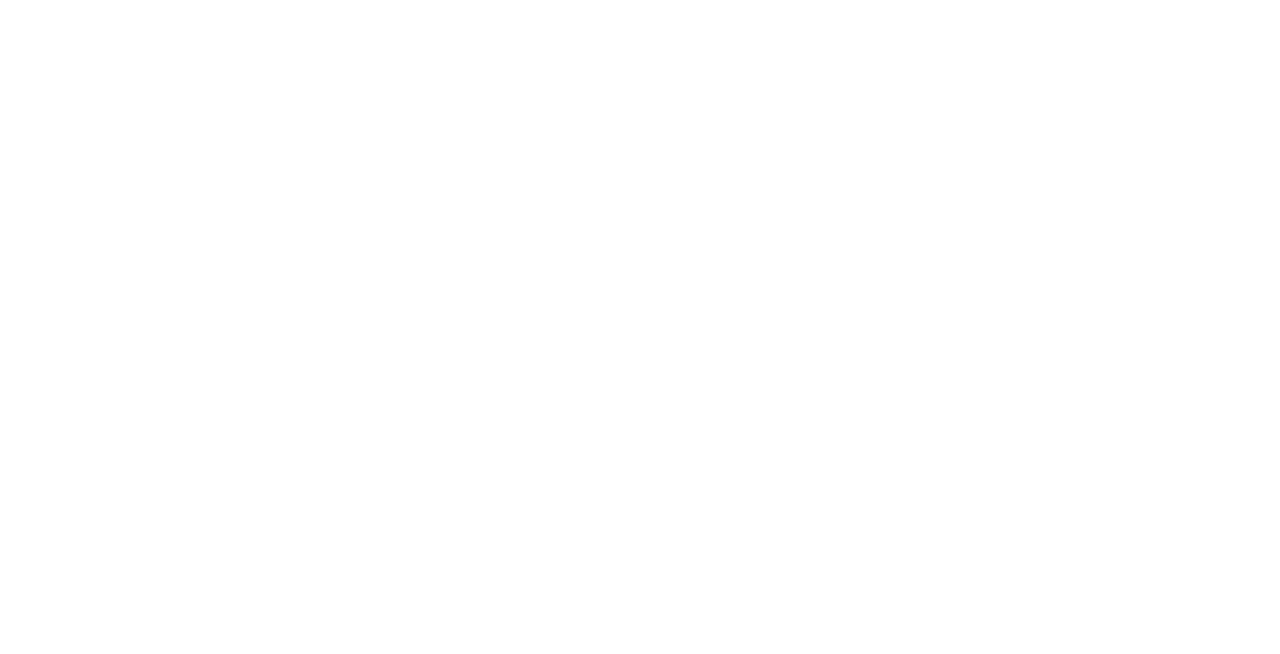
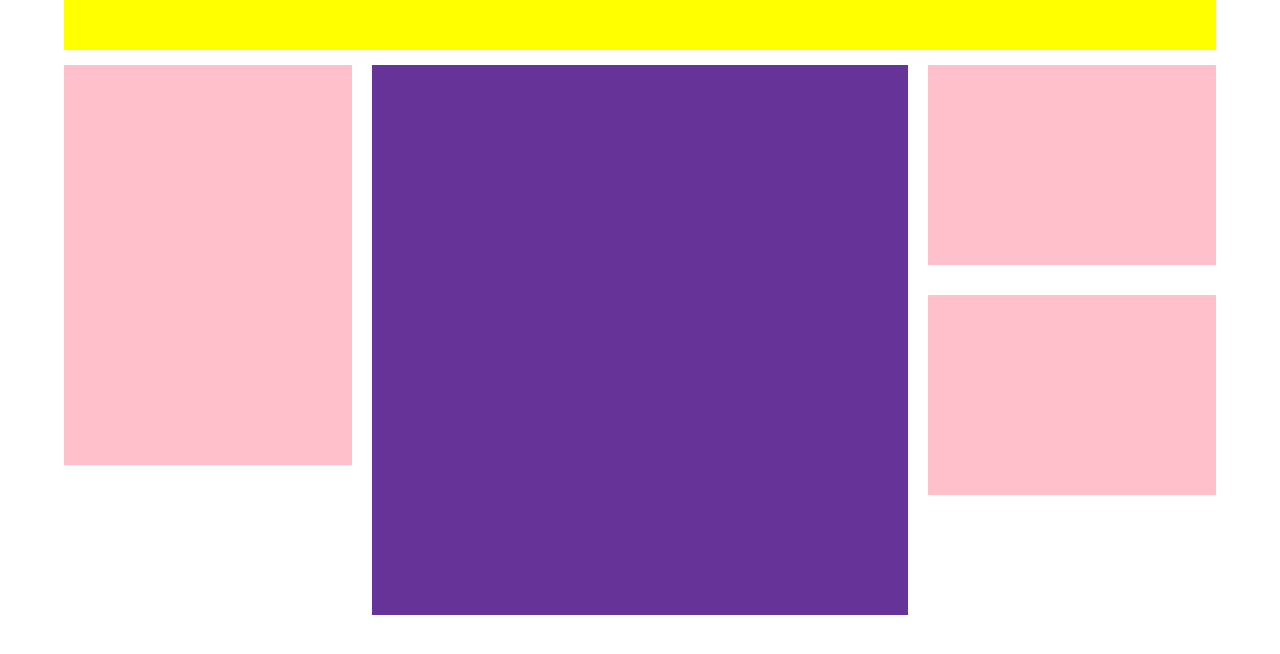
Before and after one commit to AlessandroDico/htmlcss-struttura-wp, a plain HTML site: page index.html in a window 1280 px wide. Drawn offline with Linux system fonts and the light colour scheme.

Commit message:
posizionamento header e copro centrale

```diff
--- a/index.html
+++ b/index.html
@@ -6,16 +6,20 @@
         <link rel="stylesheet" href="style.css">
     </head>
     <body>
-        <header></header>
-
-        <main>
-            <aside class="aside aside-left"></aside>
-            <div class="aside aside-center"></div>
-            <aside class="aside aside-right"></aside>
-            <aside class="aside aside-right-bottom"></aside>
-        </main>
-
-        <footer></footer>
+    <!-- inizio struttura generale -->
+        <div class="container">
+        <!-- testata -->
+            <header></header>
+        <!-- corpo centrale -->
+            <main class="main-content">
+                <aside class="content aside-left"></aside>
+                <div class="content content-center"></div>
+                <aside class="content aside-right"></aside>
+                <aside class="content aside-right-bottom"></aside>
+            </main>
+        <!-- footer -->
+            <footer></footer>
+        </div>
 
     </body>
 </html>
--- a/style.css
+++ b/style.css
@@ -3,3 +3,52 @@
     padding: 0;
     box-sizing: border-box;
 }
+
+header {
+    height: 50px;
+    background-color: yellow;
+    margin-bottom: 15px;
+}
+
+.container{
+    width: 90%;
+    margin: auto;
+}
+
+main {
+    width: 100%;
+    /* background-color: green; */
+}
+
+.main-content::after {
+    content: "";
+    display: table;
+    clear: both;
+}
+
+.content{
+    float: left;
+}
+
+.aside-left{
+    height: 400px;
+    width: 25%;
+    background-color: pink;
+}
+
+.content-center{
+    height: 550px;
+    width: calc(50% - 40px);
+    background-color: rebeccapurple;
+    margin: 0 20px;
+}
+
+.aside-right, .aside-right-bottom{
+    height: 200px;
+    width: 25%;
+    background-color: pink;
+}
+
+.aside-right-bottom{
+    margin-top: 30px;
+}
```
